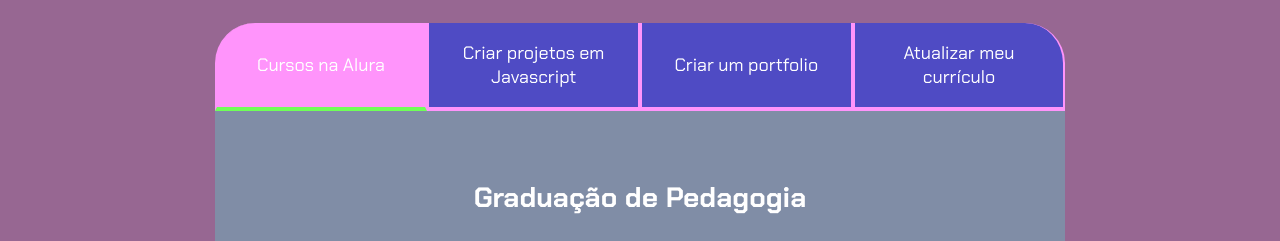
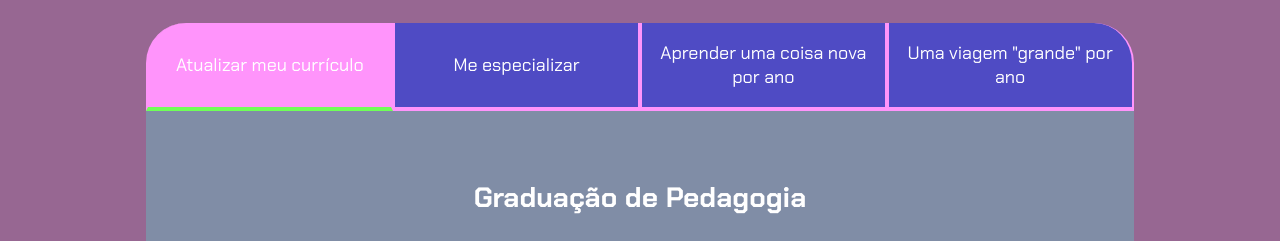
Before and after one commit to Mariane-Rocha32/Projeto-de-Vida-3-Ano, a plain HTML site: page index.html in a window 1280 px wide. Shown: the part 80-321 px from the top of the page. Drawn offline with Linux system fonts and the light colour scheme.

Commit message:
Add files via upload

```diff
--- a/index.html
+++ b/index.html
@@ -13,10 +13,10 @@
         <h2 class="titulo-principal">Meus Objetivos de 2024<span>_</span></h2>
         <div class="conteudo">
             <div class="botoes">
-                <button class="botao ativo">Cursos na Alura</button>
-                <button class="botao">Criar projetos em Javascript</button>
-                <button class="botao">Criar um portfolio</button>
-                <button class="botao">Atualizar meu currículo</button>
+                <button class="botao ativo">Atualizar meu currículo</button>
+                <button class="botao">Me especializar</button>
+                <button class="botao">Aprender uma coisa nova por ano</button>
+                <button class="botao">Uma viagem "grande" por ano</button>
             </div>
             <div class="abas-textos">
                 <div class="aba-conteudo ativo">
```
